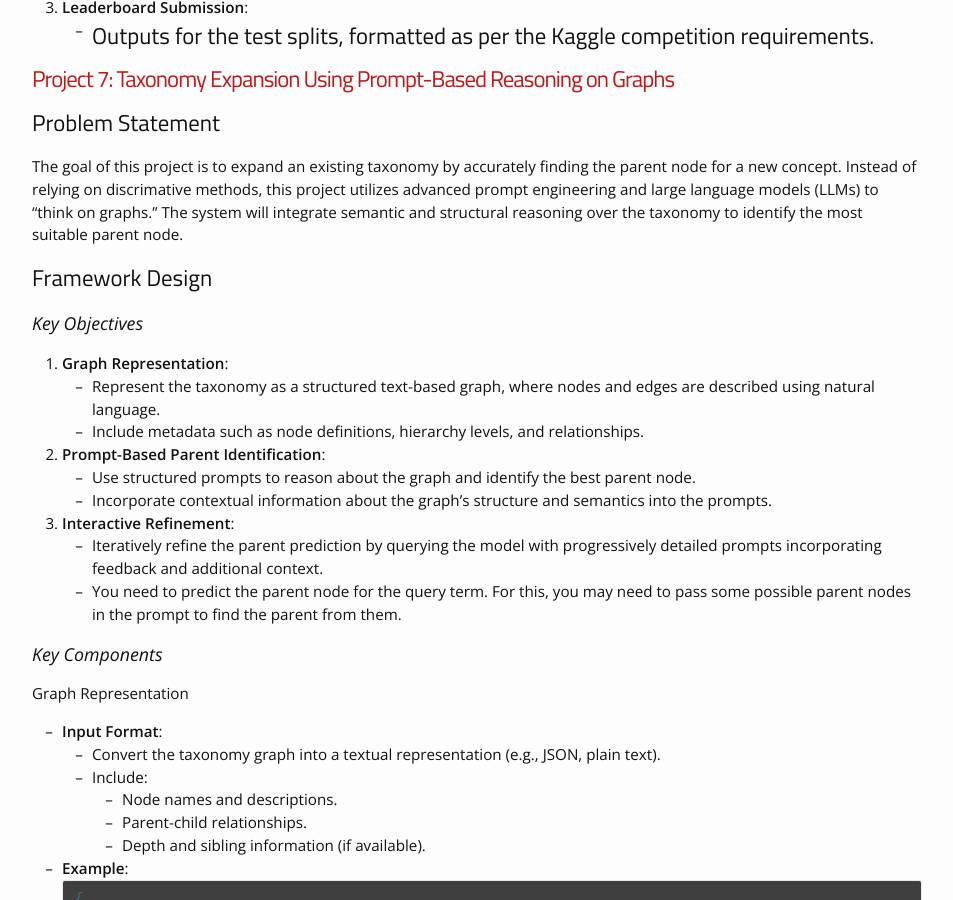
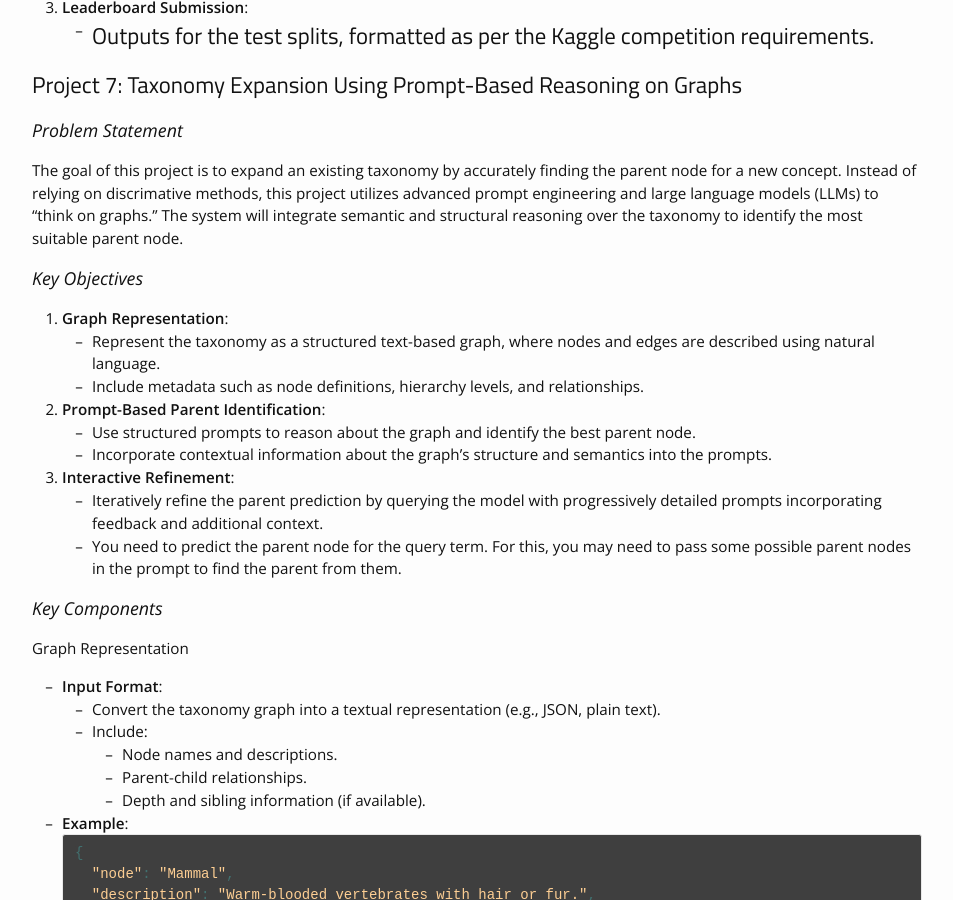
Before and after one commit to lcs2-iitd/ELL884-2402, a Jekyll site: the page built from project.md, in a window 1280 px wide and 900 px high, scrolled down 7994 px. Shown: the whole window, without its empty margins (163-1116 px from the left). Built offline with Jekyll 4.4.1, drawn with Linux system fonts in a browser that asks for light colours; nearby versions of some CDN libraries.

Commit message:
Update project.md

```diff
--- a/project.md
+++ b/project.md
@@ -352,13 +352,11 @@ To assist in designing your system, here are some relevant papers that provide i
    - Outputs for the test splits, formatted as per the Kaggle competition requirements.
 ---
 
-# Project 7: Taxonomy Expansion Using Prompt-Based Reasoning on Graphs
+## Project 7: Taxonomy Expansion Using Prompt-Based Reasoning on Graphs
 
-## Problem Statement
+### Problem Statement
 
 The goal of this project is to expand an existing taxonomy by accurately finding the parent node for a new concept. Instead of relying on discrimative methods, this project utilizes advanced prompt engineering and large language models (LLMs) to "think on graphs." The system will integrate semantic and structural reasoning over the taxonomy to identify the most suitable parent node.
-
-## Framework Design
 
 ### Key Objectives
 
```
